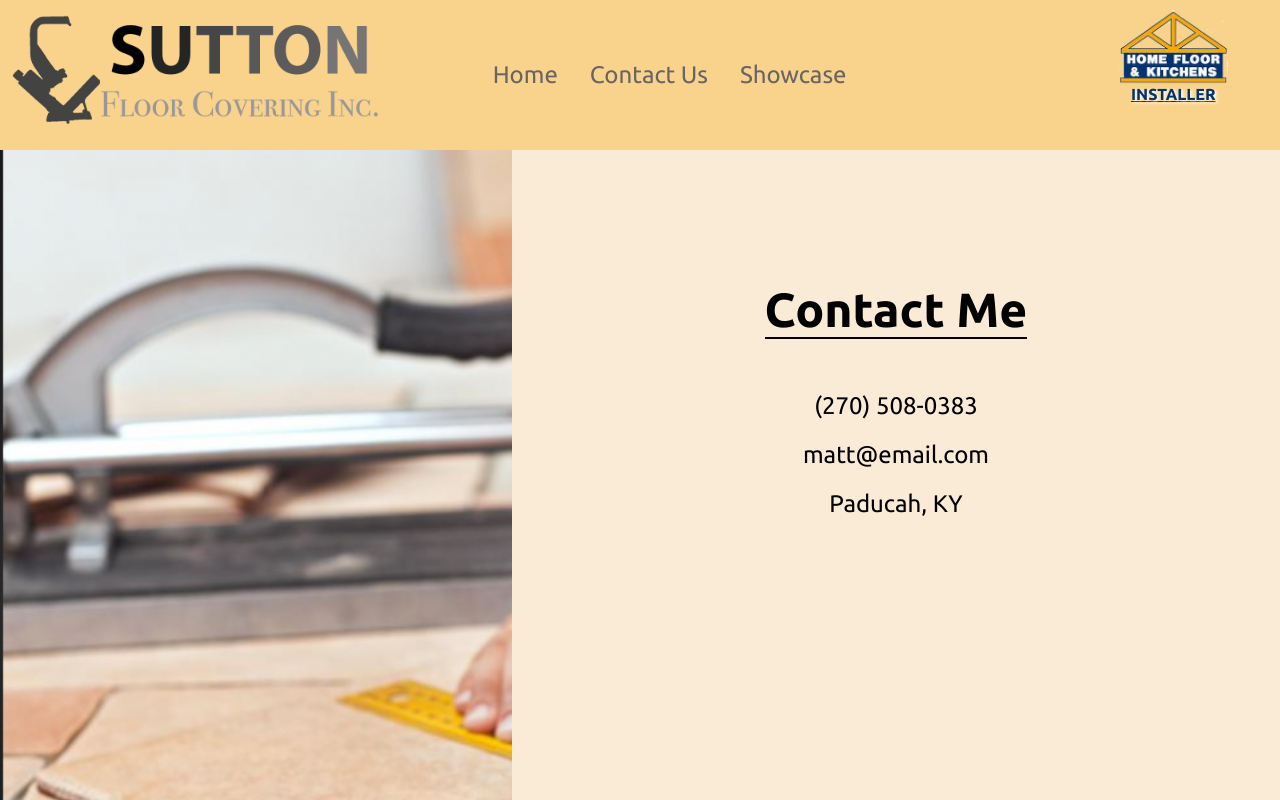
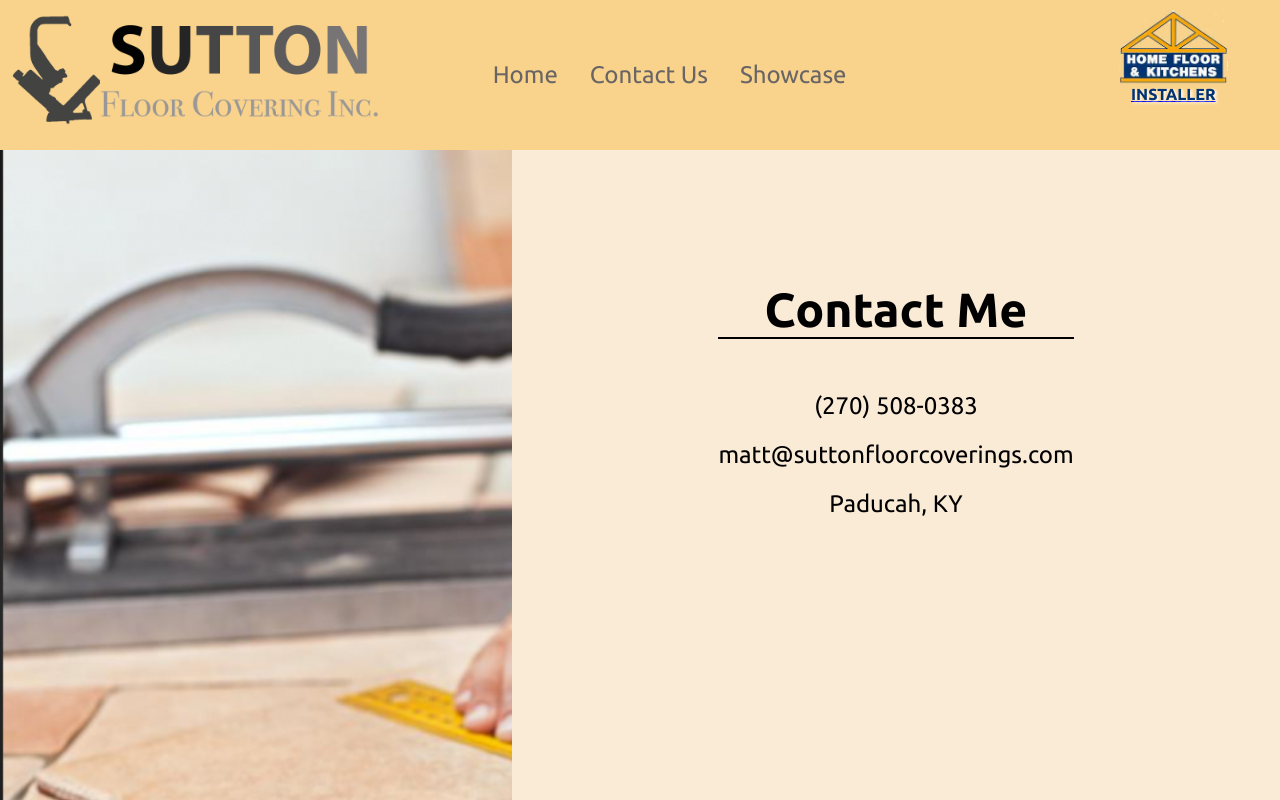
Before and after one commit to lwthomis/sutton_floor_coverings, a React (Create React App) app: page /contact in a window 1280 px wide. Shown: the top 800 px of the page. Built offline with nearby package versions, Linux system fonts and the light colour scheme.

Commit message:
updated email address

```diff
--- a/src/pages/Contact.js
+++ b/src/pages/Contact.js
@@ -11,7 +11,7 @@ function Contact() {
           <div className='contact-wrapper'>
             <h1 className='contact-header'>Contact Me</h1>
             <div className='bullet'>(270) 508-0383</div>
-            <div className='bullet'>matt@email.com</div>
+            <div className='bullet'>matt@suttonfloorcoverings.com</div>
             <div className='bullet'>Paducah, KY</div>
           </div>
         </div>
```
